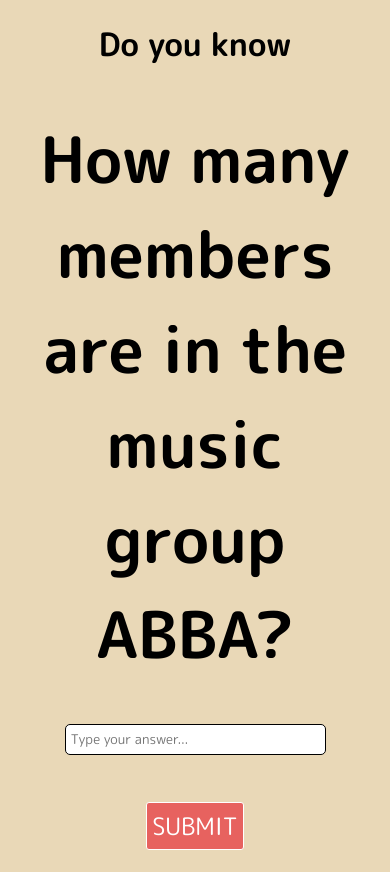
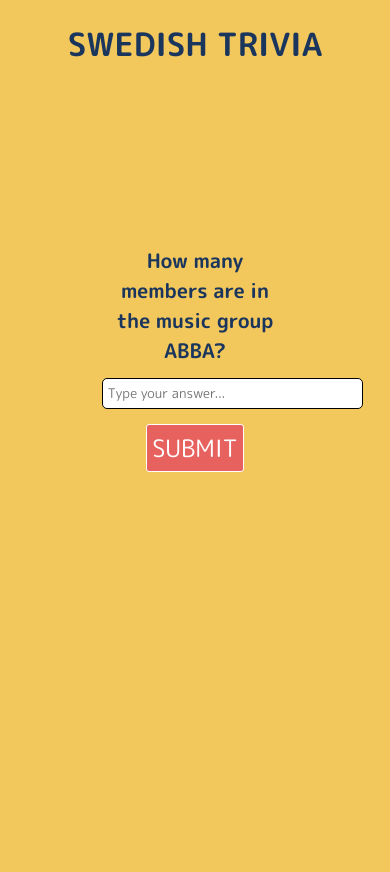
Before and after one commit to kaeb13/quizgame, a plain HTML site: page index.html in a window 390 px wide. After the commit the page ends 844 px from the top, so only its background shows below. Drawn offline with Linux system fonts and the light colour scheme.

Commit message:
Add media queries

```diff
--- a/assets/css/style.css
+++ b/assets/css/style.css
@@ -3,7 +3,24 @@
 font-family: 'M PLUS Rounded 1c', sans-serif;
 }
 
+.header {
 
+   color: #1b365d;
+   background-color: #f2c75c;
+   width: 100%;
+   height: 200px;
+
+
+}
+
+.q-a {
+
+    color: #1b365d;
+    margin: auto;
+    width: 50%;
+   padding: 10px;
+   border-radius: 1%;
+}
 
 
 *:focus {outline: none;}
@@ -11,7 +28,7 @@ font-family: 'M PLUS Rounded 1c', sans-serif;
 body {
     font-family: 'M PLUS Rounded 1c', sans-serif;
     text-align: center;
-    background-color: #E9D8B7;
+    background-color: #f2c75c;
 
 }
 
@@ -27,3 +44,21 @@ input {
     border: 1px solid #000;
 
 }
+
+@media (min-width: 320px) {
+.q-a {
+ font-size: 7px;
+}
+
+
+@media (max-width: 767px) {
+    .q-a {
+        font-size: 10px;
+    }
+}
+@media (min-width: 768px) {
+    .q-a {
+        font-size: 20px;
+    }
+}
+}
--- a/assets/js/style.js
+++ b/assets/js/style.js
@@ -134,7 +134,7 @@ function checkAns3() {
     score++;
     question.innerHTML = "<span style='color: green;'>Your Score: " + score + "</span>";
     answerInput.remove();
-    btn.innerHTML = "start again";
+    btn.innerHTML = "start over";
     btn.style.background = "#ff2626";
     answerInput.value = "";
     btn.style.color = "white";
@@ -145,7 +145,7 @@ function checkAns3() {
     answerInput.remove();
 
     btn.innerHTML = "start again";
-    btn.style.background = "#ff2626";
+    btn.style.background = "#E7625F";
     btn.style.color = "white";
     btn.style.textTransform = "uppercase";
     btn.onclick = function() { game() };
--- a/index.html
+++ b/index.html
@@ -19,7 +19,7 @@
     <title>Quiz</title>
 </head>
 <body>
-    <h1>Do you know<h1>
+    <div class = "header"><h1>SWEDISH TRIVIA</h1></div>
     <div class="q-a"></div>
 
     <script src="assets/js/style.js"></script>
```
